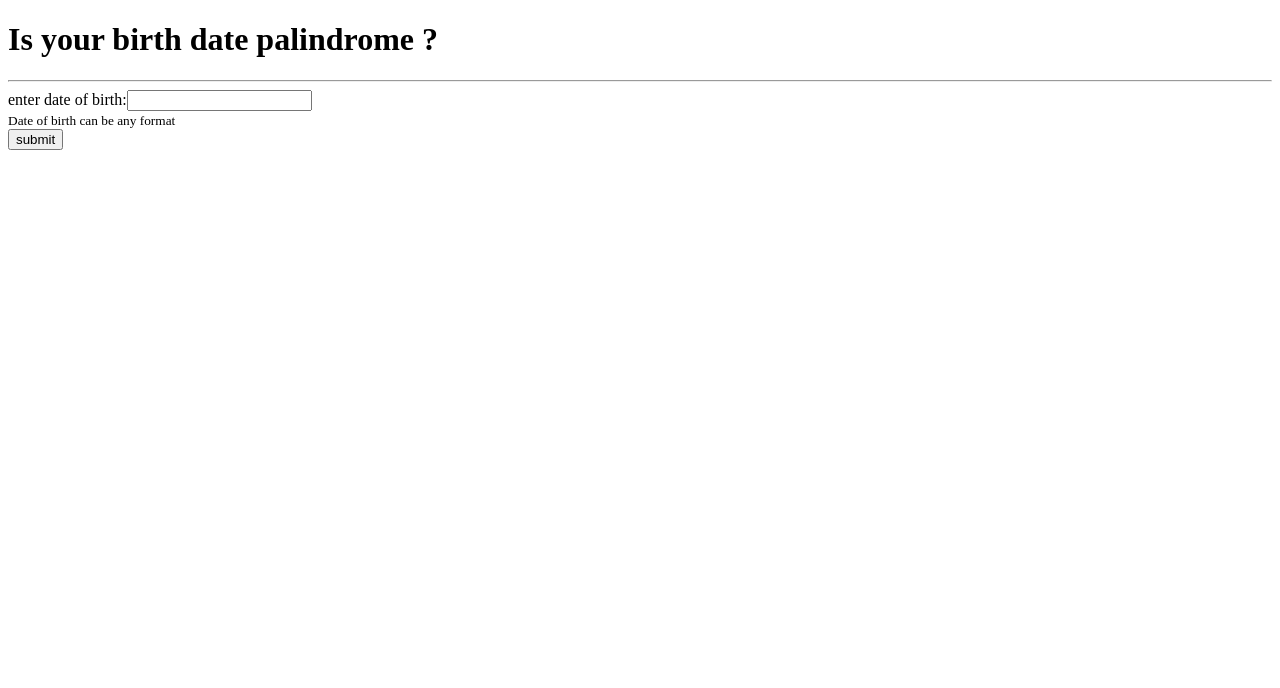
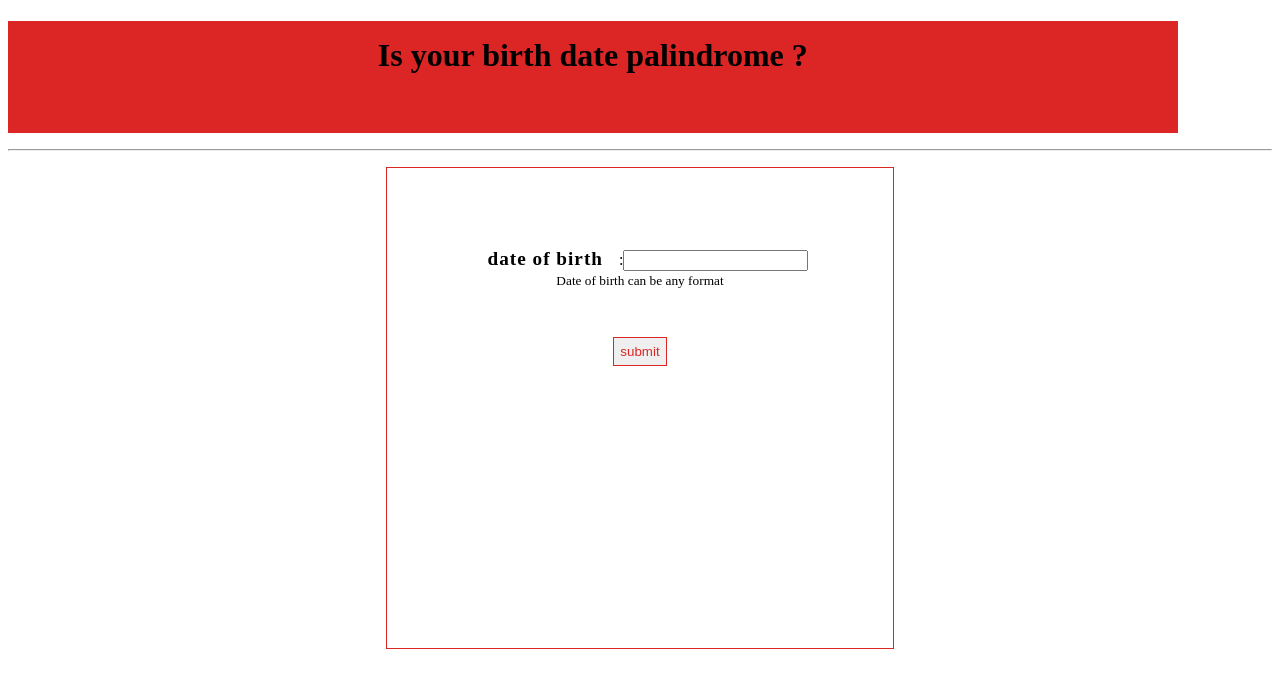
Before and after one commit to srinidhi9831/palindrome-birthdate, a plain HTML site: page index.html in a window 1280 px wide. Drawn offline with Linux system fonts and the light colour scheme.

Commit message:
style: added css

```diff
--- a/index.html
+++ b/index.html
@@ -3,18 +3,59 @@
   <head>
     <title>birthday</title>
     <meta charset="UTF-8" />
+    <style>
+      body{
+        text-align: center;
+      }
+      h1{
+        background-color:#DC2626;
+        color: 2px solid white;
+        width: 90%;
+        height: 10vh;
+        margin-bottom: 1rem;
+        padding: 1rem;
+}
+hr{
+  color: 3px solid black;
+  margin-bottom: 1rem;
+}
+.container{
+  width: 40%;
+  border: 1px solid #DC2626;
+  height: 50vh;
+  max-height: 50vh;
+  margin: 0 auto;
+  padding-top: 80px;
+}
+button{
+  color: #DC2626;
+  border:1px solid #DC2626;
+  margin-top: 2rem;
+  padding: 6px;
+}
+.myFont{
+  letter-spacing: 1px;
+  margin: 1rem;
+  font-size: larger;
+  font-weight:bolder;
+
+}
+
+    </style>
+
   </head>
 
   <body>
-    <div id="app"></div>
+
 
     <h1>Is your birth date palindrome ?</h1>
     <hr />
-
-    enter date of birth:<input type="text" id="date"><br>
+    <div class="container">
+    <strong class="myFont"> date of birth</strong>:<input type="text" id="date"><br>
     <small>Date of birth can be any format</small>
-       <div id="output"></div>
+       <div id="output" class="myFont"></div>
     <button onclick="isPalindrome();">submit</button>
+  </div>
   </body>
   <script src="palindrome.js"></script>
 </html>
```
